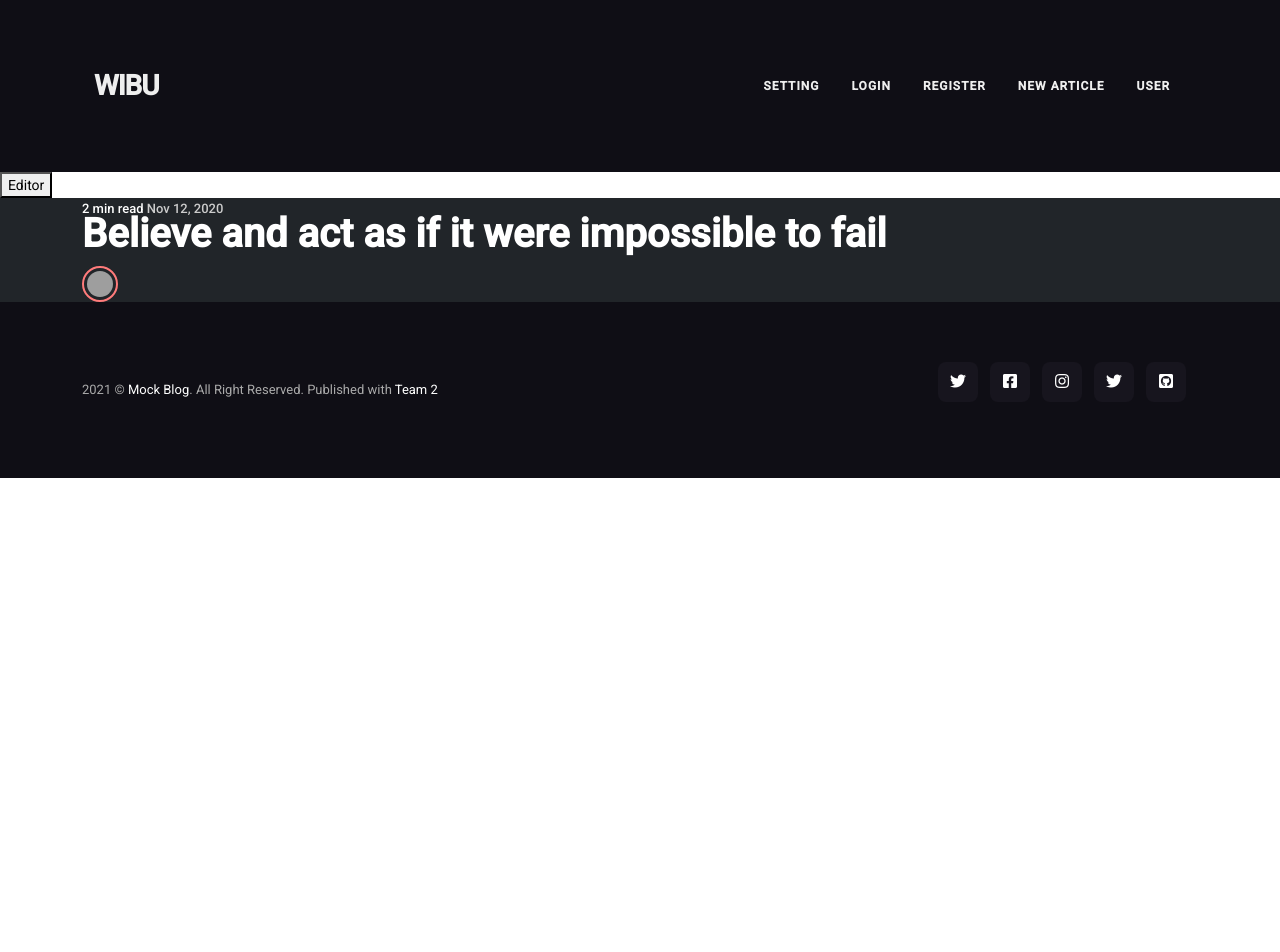
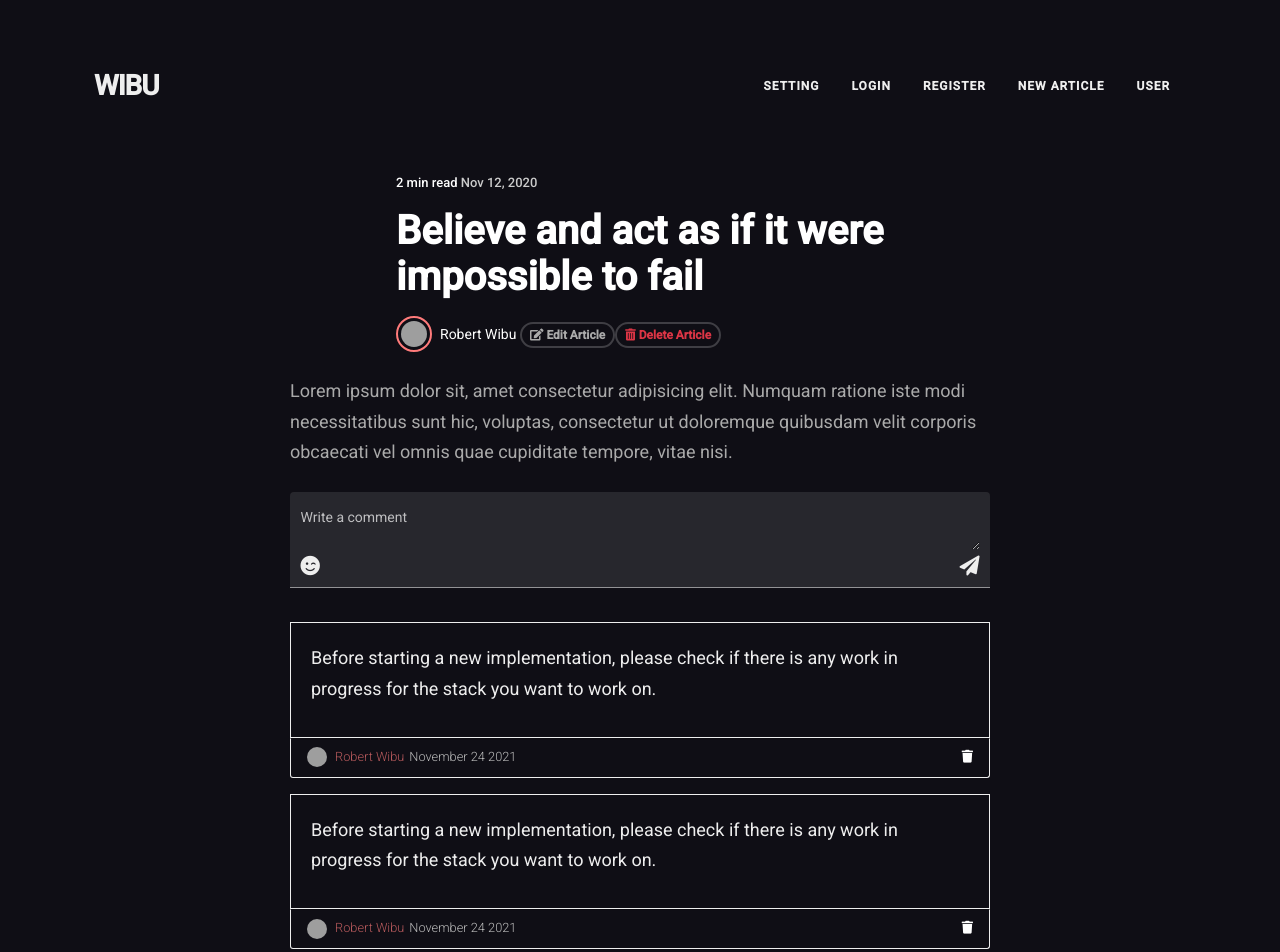
Before and after one commit to NguyenTruong-1997/mock-blog, an Angular app: page /article in a window 1280 px wide. Shown: the top 952 px of the page. Before the commit the page ends 800 px from the top, so only its background shows below. Built offline with nearby package versions, Linux system fonts and the light colour scheme; grey boxes are pictures that could not be loaded.

Commit message:
update-layout

```diff
--- a/src/app/modules/article/article.component.html
+++ b/src/app/modules/article/article.component.html
@@ -1,6 +1,5 @@
-<button [routerLink]="['../editor']">Editor</button>
-<div class="bg-dark">
-  <div class="container">
+<div class="bg-black1 mx-auto">
+  <div class="container" style="width: 40%; height: 40%">
     <div class="post-meta">
       <span class="post-time">2 min read </span>
       <time class="post-date">Nov 12, 2020</time>
@@ -16,7 +15,121 @@
           />
         </a>
       </div>
-      <div class="post-bottom"></div>
+      <div class="post-bottom">
+        <a routerLink="/profile" class="post-author-link">Robert Wibu </a>
+        <!-- <span class="post-tag">
+          <a (click)="changeFollow()"
+            ><span class="text-gray" *ngIf="follow === false"
+              ><i class="fas fa-plus"></i> Follow Wibu</span
+            ><span class="text-gray" *ngIf="follow === true"
+              ><i class="fas fa-plus"></i> Unfollow Wibu</span
+            ></a
+          >
+          <a (click)="changeFavorite()"
+            ><span class="text-gray" *ngIf="favorites == false"
+              ><i class="fas fa-heart"></i> Favorite Article</span
+            ><span class="text-gray" *ngIf="favorites == true"
+              ><i class="fas fa-heart"></i> Unfavorite Article</span
+            ></a
+          >
+        </span> -->
+
+        <span class="post-tag">
+          <a href="#"><i class="fas fa-edit"></i> Edit Article</a>
+          <a href="#" class="text-danger"
+            ><i class="fas fa-trash-alt"></i> Delete Article</a
+          >
+        </span>
+      </div>
     </div>
   </div>
+  <div class="container mt-4">
+    <div class="post aminate">
+      <div class="post-content mx-auto" style="width: 100%; height: auto">
+        <p>
+          Lorem ipsum dolor sit, amet consectetur adipisicing elit. Numquam
+          ratione iste modi necessitatibus sunt hic, voluptas, consectetur ut
+          doloremque quibusdam velit corporis obcaecati vel omnis quae
+          cupiditate tempore, vitae nisi.
+        </p>
+      </div>
+    </div>
+  </div>
+  <div class="container mt-4">
+    <form class="example-form mx-auto">
+      <mat-form-field class="example-full-width" appearance="fill">
+        <mat-label>Write a comment</mat-label>
+        <textarea matInput style="color: #fff"></textarea>
+        <div class="toolbar mt-2">
+          <i class="icon fas fa-smile-wink"></i>
+          <a href="#" class="float-end"
+            ><i class="icon fas fa-paper-plane"></i
+          ></a>
+        </div>
+      </mat-form-field>
+      <div class="cmt-card mt-3">
+        <div class="card-block">
+          <p>
+            Before starting a new implementation, please check if there is any
+            work in progress for the stack you want to work on.
+          </p>
+        </div>
+        <div class="card-footer">
+          <div class="float-start">
+            <a routerLink="/profile" class="comment-author">
+              <img
+                src="https://upload.wikimedia.org/wikipedia/commons/3/32/Jake_Paul_2016.png"
+                alt="img-author"
+                class="comment-author-img"
+              />
+            </a>
+            <a
+              routerLink="/profile"
+              class="comment-author"
+              style="color: rgba(255, 123, 123, 0.7); margin-left: 8px"
+              >Robert Wibu</a
+            >
+            <span class="date-posted">November 24 2021</span>
+          </div>
+          <div class="float-end">
+            <span class="pull-right" style="cursor: pointer"
+              ><i class="fas fa-trash"></i
+            ></span>
+          </div>
+        </div>
+      </div>
+
+      <div class="cmt-card mt-3">
+        <div class="card-block">
+          <p>
+            Before starting a new implementation, please check if there is any
+            work in progress for the stack you want to work on.
+          </p>
+        </div>
+        <div class="card-footer">
+          <div class="float-start">
+            <a routerLink="/profile" class="comment-author">
+              <img
+                src="https://upload.wikimedia.org/wikipedia/commons/3/32/Jake_Paul_2016.png"
+                alt="img-author"
+                class="comment-author-img"
+              />
+            </a>
+            <a
+              routerLink="/profile"
+              class="comment-author"
+              style="color: rgba(255, 123, 123, 0.7); margin-left: 8px"
+              >Robert Wibu</a
+            >
+            <span class="date-posted">November 24 2021</span>
+          </div>
+          <div class="float-end">
+            <span class="pull-right" style="cursor: pointer"
+              ><i class="fas fa-trash"></i
+            ></span>
+          </div>
+        </div>
+      </div>
+    </form>
+  </div>
 </div>
--- a/src/app/modules/article/article.component.scss
+++ b/src/app/modules/article/article.component.scss
@@ -5,7 +5,19 @@
   font-weight: 500;
 }
 
-.post-time {
+p {
+  font-size: 18px;
+  line-height: 1.7;
+}
+
+.bg-black1 {
+  background-color: #0f0e15;
+}
+
+.post-time,
+.post-author-link,
+.post-tag,
+span {
   color: #fff;
 }
 
@@ -16,7 +28,9 @@
 .post-title {
   color: #fff;
   font-size: 40px;
-  font-weight: 700;
+  font-weight: 900;
+  margin-top: 16px;
+  line-height: 46px;
 }
 
 .post-author-img {
@@ -30,3 +44,98 @@
   border-radius: 50%;
   overflow: hidden;
 }
+
+a {
+  text-decoration: none;
+  cursor: pointer;
+}
+
+.post-bottom {
+  margin-top: 8px;
+}
+
+.post-tag > a {
+  padding: 4px 8px;
+  margin: 4px 0;
+  font-size: 12px;
+  line-height: 10px;
+  font-weight: 700;
+  border: 2px solid rgba(255, 255, 255, 0.2);
+  border-radius: 24px;
+  color: #aaa;
+}
+
+.post-tag > a:hover {
+  border-color: rgba(255, 123, 123, 0.7);
+}
+
+.post-content {
+  color: #aaa;
+}
+
+.post {
+  position: relative;
+  max-width: 760px;
+  margin: 0 auto;
+}
+
+.example-form,
+.post-content {
+  min-width: 150px;
+  max-width: 700px;
+  width: 100%;
+}
+
+.example-full-width {
+  width: 100%;
+}
+
+.card-block {
+  background-color: #0f0e15;
+  padding: 1.25rem;
+  border: 1px solid #eee;
+  color: #eee;
+}
+
+.card-footer {
+  height: 40px;
+  box-shadow: none !important;
+  font-size: 0.8rem;
+  font-weight: 300;
+  background-color: #0f0e15;
+  border-left: 1px solid #eee;
+  border-right: 1px solid #eee;
+  border-bottom: 1px solid #eee;
+}
+
+.comment-author-img {
+  display: inline-block;
+  vertical-align: middle;
+  height: 20px;
+  width: 20px;
+  border-radius: 30px;
+}
+
+.comment-author {
+  vertical-align: middle;
+}
+
+.date-posted {
+  display: inline-block;
+  vertical-align: middle;
+  margin-left: 5px;
+  color: #bbb;
+}
+
+.text-gray {
+  color: #aaa;
+}
+
+.icon {
+  font-size: 20px;
+  color: #eee;
+}
+
+.icon:hover {
+  color: rgba(255, 123, 123, 0.7);
+}
--- a/src/app/modules/article/article.component.ts
+++ b/src/app/modules/article/article.component.ts
@@ -3,20 +3,28 @@ import { Component, OnInit } from '@angular/core';
 @Component({
   selector: 'app-article',
   templateUrl: './article.component.html',
-  styleUrls: ['./article.component.scss']
+  styleUrls: ['./article.component.scss'],
 })
 export class ArticleComponent implements OnInit {
   //#region Properties
-
+  follow: boolean = false;
+  favorites: boolean = false;
   //#end region
 
   //#region Constructor
-  public constructor() { }
+  public constructor() {}
 
   //#end region
 
   //#region Methods
-  public ngOnInit(): void { }
+  public ngOnInit(): void {}
 
   //#end region
+  changeFollow() {
+    this.follow = !this.follow;
+  }
+
+  changeFavorite() {
+    this.favorites = !this.favorites;
+  }
 }
```
Also changed, not shown: src/app/modules/article/article.module.ts (+6 -10 lines).
